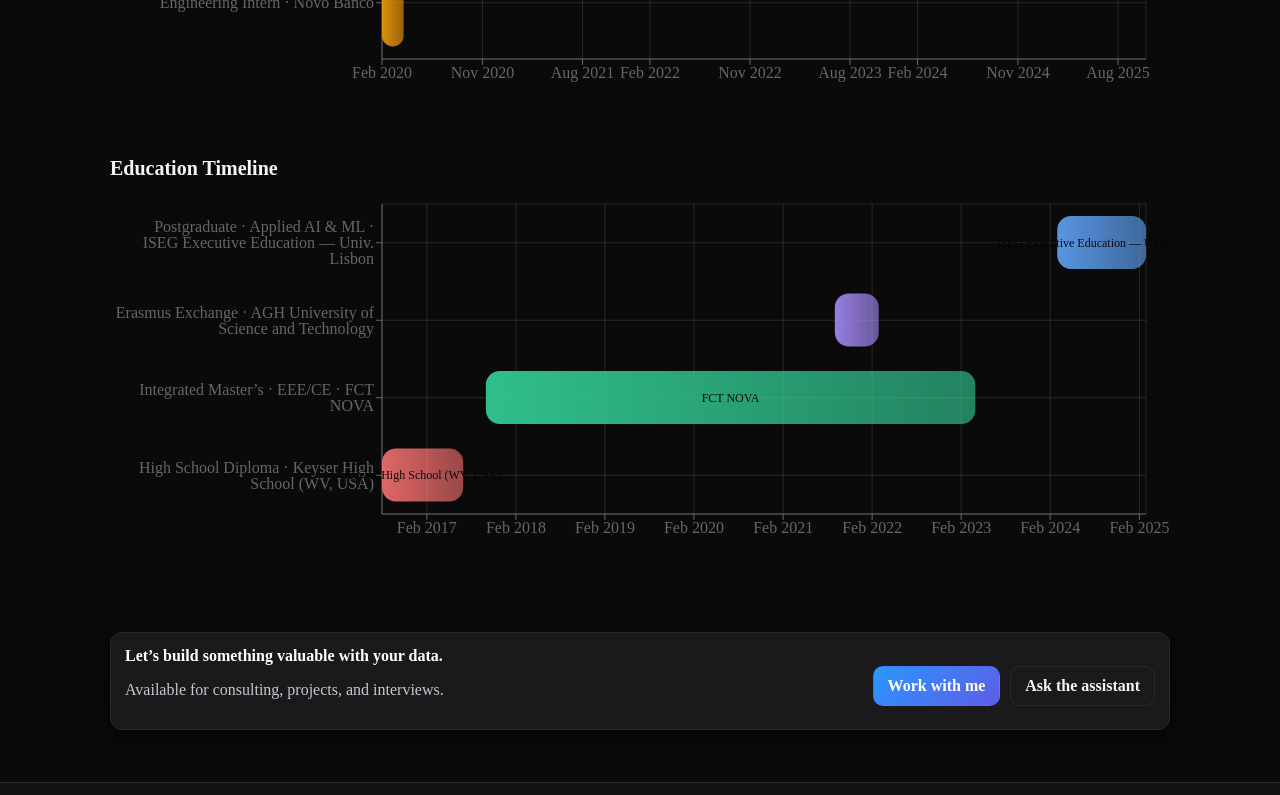
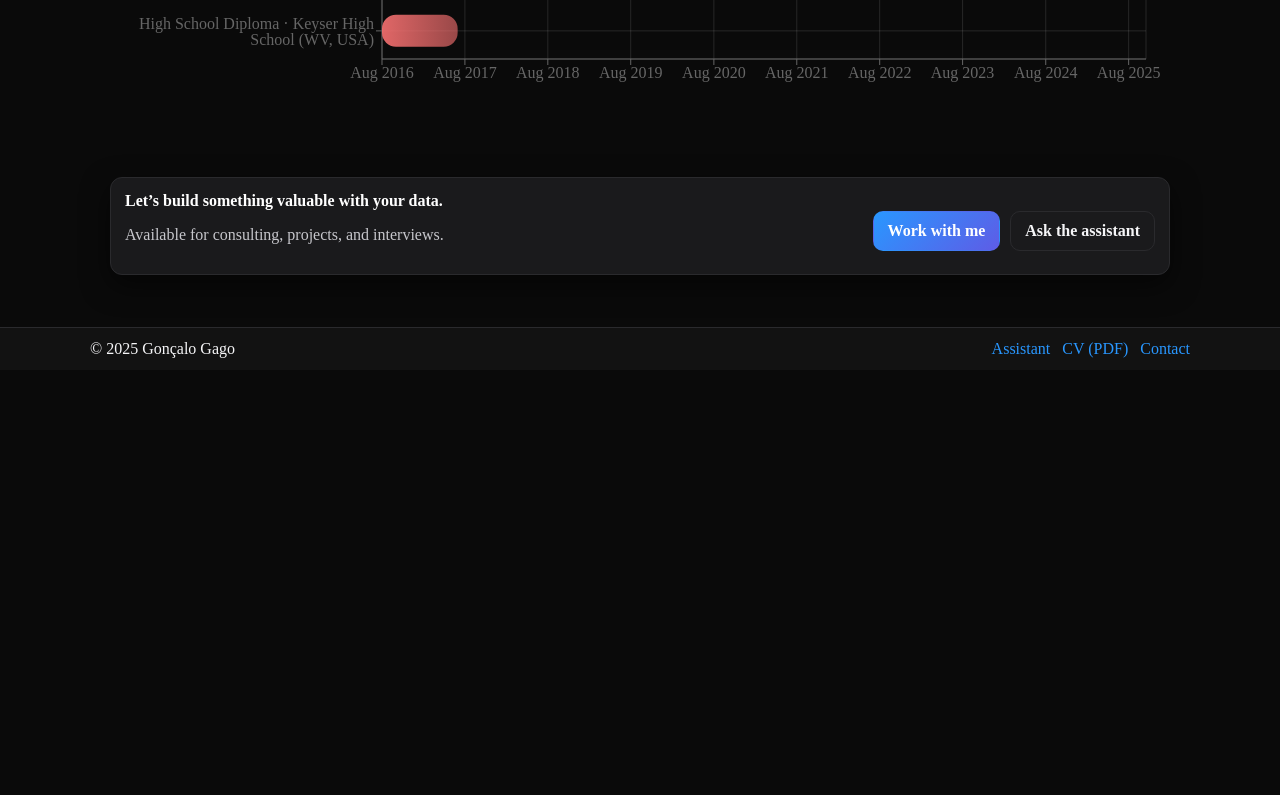
Before and after one commit to goncalogago1/curriculo, a Next.js app: page / in a window 1280 px wide. Shown: the part 2956-3751 px from the top of the page. After the commit the page ends 3326 px from the top, so only its background shows below. Built offline with nearby package versions, Linux system fonts and the light colour scheme.

Commit message:
Timeu34I  llllllllo teste teste de commit few

```diff
--- a/app/page.tsx
+++ b/app/page.tsx
@@ -41,10 +41,6 @@ const career: TLItem[] = [
     tags: ["Excel", "SQL"],
     color: "#f59e0b",
   },
-];
-
-/** EDUCAÇÃO **/
-const education: TLItem[] = [
   {
     id: "iseg",
     title: "Postgraduate · Applied AI & ML",
@@ -381,15 +377,6 @@ export default function Home() {
         </div>
       </section>
 
-      {/* TIMELINE — Education */}
-      <section id="timeline-edu" className="section section--tight" aria-labelledby="edu-tl-title">
-        <div className="container">
-          <h3 id="edu-tl-title" className="section-title" style={{ fontSize: 20, marginTop: -8 }}>
-            Education Timeline
-          </h3>
-          <ProTimeline items={education} height={380} />
-        </div>
-      </section>
 
 
       {/* CONTACT CTA */}
```
